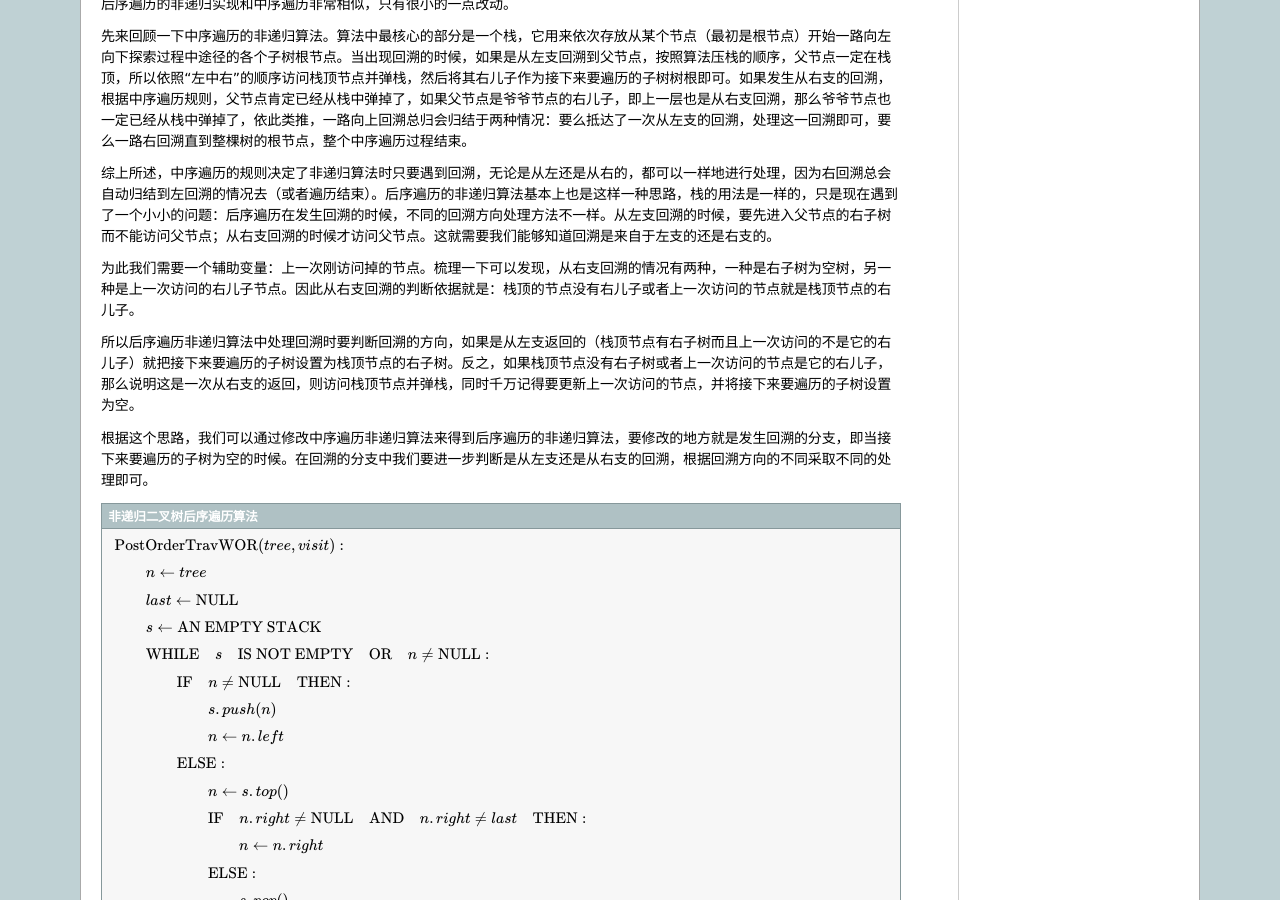
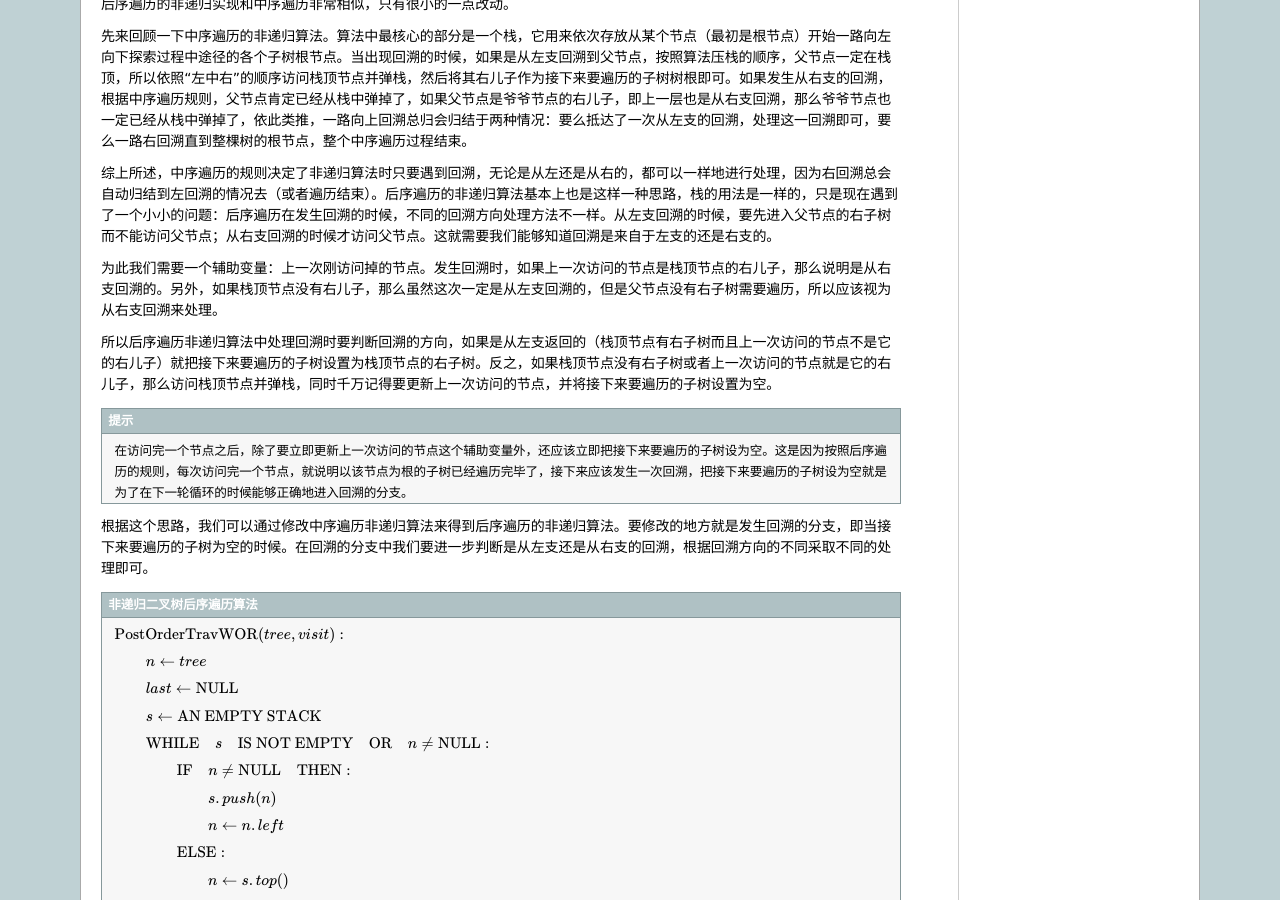
Before and after one commit to majorli/algo_guide, a Sphinx documentation site: the page built from source/ch03/sec04/345_bitree_5.rst, in a window 1280 px wide and 900 px high, scrolled down 1727 px. Built offline with Sphinx 7.4.7, drawn with Linux system fonts in a browser that asks for light colours; formulas are drawn with MathJax 3; some of the changed text lies outside the part shown.

Commit message:
20200907_2305draft_345_finished

```diff
--- a/source/ch03/sec04/345_bitree_5.rst
+++ b/source/ch03/sec04/345_bitree_5.rst
@@ -68,11 +68,15 @@
 
 综上所述，中序遍历的规则决定了非递归算法时只要遇到回溯，无论是从左还是从右的，都可以一样地进行处理，因为右回溯总会自动归结到左回溯的情况去（或者遍历结束）。后序遍历的非递归算法基本上也是这样一种思路，栈的用法是一样的，只是现在遇到了一个小小的问题：后序遍历在发生回溯的时候，不同的回溯方向处理方法不一样。从左支回溯的时候，要先进入父节点的右子树而不能访问父节点；从右支回溯的时候才访问父节点。这就需要我们能够知道回溯是来自于左支的还是右支的。
 
-为此我们需要一个辅助变量：上一次刚访问掉的节点。梳理一下可以发现，从右支回溯的情况有两种，一种是右子树为空树，另一种是上一次访问的右儿子节点。因此从右支回溯的判断依据就是：栈顶的节点没有右儿子或者上一次访问的节点就是栈顶节点的右儿子。
+为此我们需要一个辅助变量：上一次刚访问掉的节点。发生回溯时，如果上一次访问的节点是栈顶节点的右儿子，那么说明是从右支回溯的。另外，如果栈顶节点没有右儿子，那么虽然这次一定是从左支回溯的，但是父节点没有右子树需要遍历，所以应该视为从右支回溯来处理。
 
-所以后序遍历非递归算法中处理回溯时要判断回溯的方向，如果是从左支返回的（栈顶节点有右子树而且上一次访问的不是它的右儿子）就把接下来要遍历的子树设置为栈顶节点的右子树。反之，如果栈顶节点没有右子树或者上一次访问的节点是它的右儿子，那么说明这是一次从右支的返回，则访问栈顶节点并弹栈，同时千万记得要更新上一次访问的节点，并将接下来要遍历的子树设置为空。
+所以后序遍历非递归算法中处理回溯时要判断回溯的方向，如果是从左支返回的（栈顶节点有右子树而且上一次访问的节点不是它的右儿子）就把接下来要遍历的子树设置为栈顶节点的右子树。反之，如果栈顶节点没有右子树或者上一次访问的节点就是它的右儿子，那么访问栈顶节点并弹栈，同时千万记得要更新上一次访问的节点，并将接下来要遍历的子树设置为空。
 
-根据这个思路，我们可以通过修改中序遍历非递归算法来得到后序遍历的非递归算法，要修改的地方就是发生回溯的分支，即当接下来要遍历的子树为空的时候。在回溯的分支中我们要进一步判断是从左支还是从右支的回溯，根据回溯方向的不同采取不同的处理即可。
+.. hint::
+
+   在访问完一个节点之后，除了要立即更新上一次访问的节点这个辅助变量外，还应该立即把接下来要遍历的子树设为空。这是因为按照后序遍历的规则，每次访问完一个节点，就说明以该节点为根的子树已经遍历完毕了，接下来应该发生一次回溯，把接下来要遍历的子树设为空就是为了在下一轮循环的时候能够正确地进入回溯的分支。
+
+根据这个思路，我们可以通过修改中序遍历非递归算法来得到后序遍历的非递归算法。要修改的地方就是发生回溯的分支，即当接下来要遍历的子树为空的时候。在回溯的分支中我们要进一步判断是从左支还是从右支的回溯，根据回溯方向的不同采取不同的处理即可。
 
 .. admonition:: 非递归二叉树后序遍历算法
 
@@ -151,10 +155,12 @@
 
    W(n)=[W(n_{11})+W(n_{12})+1]+[W(n_{21})+W(n_{22})+1]+1=W(n_{11})+W(n_{12})+W(n_{21})+W(n_{22})+3
 
-一直这样分解下去，例如左子树的左子树的左子树的节点数可以表示为 :math:`n_{111}`\ ，而右子树的左子树的右子树的节点数可以表示为 :math:`n_{212}`\ 。一直到所有的分支都抵达空子树为止，很显然可以想象得到，最终的工作量就是所有的节点数：:math:`W(n)=n`\ 。
+一直这样分解下去，例如左子树的左子树的左子树的节点数量可以表示为 :math:`n_{111}`\ ，而右子树的左子树的右子树的节点数量可以表示为 :math:`n_{212}`\ 。一直到所有的分支都抵达空子树为止，这时候，每一个工作量的分量 :math:`W(n_{\dots})` 都为 :math:`0`\ ，而过程中每一次分叉都会留下一个根节点访问工作量 :math:`1`\ 。所以最终的工作量就是所有的节点数：:math:`W(n)=n`\ 。
 
-所以二叉树先中后三种序的遍历算法时间复杂度也是 :math:`O(n)`\ ，其中 :math:`n` 是节点总数。
+.. admonition:: 结论
 
-既然遍历的时间复杂度都是 :math:`O(n)`\ ，假如任意一个数据项存放在二叉树中每一个节点位置的概率都是均等的，也就是说都是 :math:`1\over n`\ ，那么按照任何一种遍历顺序在二叉树中查找数据项的平均时间复杂度也一定是 :math:`O(n)`\ 。这在讲解顺序表中查找元素的时间复杂度分析时已经演算过了，道理是一样的，因为二叉树遍历的结果就是一个顺序序列。
+   二叉树的层序和先中后三种序的遍历算法时间复杂度都是 :math:`O(n)`\ ，其中 :math:`n` 是节点总数。
 
-那么问题来了，既然时间复杂度和顺序表是一样的，存储上也没有任何优势，实现起来还复杂了不少，那么二叉树存在的意义是什么呢？只是为了好看吗？当然不是。上面我们所说的结论有一个前提，即\ :emphasis:`任意一个数据项存放在二叉树中每一个节点位置的概率都是均等的`\ 。但是我们可以给二叉树的节点位置定一些特定的规则，让不同的数据项根据规则存放在特定的节点上，从而打破这个前提假设，让二叉树的查找效率不再是 :math:`O(n)`\ 。规则都是人定的，我们可以根据问题的需要，利用二叉树的分叉结构来定义出一些特殊的二叉树，达到大大提高节点增删查改的效率的目的。一个最为经典的例子就是下一节要讲述的\ :strong:`二叉检索树`\ ，它是二叉树最最经典的用途。
+假如任意一个数据项存放在二叉树中每一个节点位置的概率都是均等的，也就是说都是 :math:`1\over n`\ ，那么按照任何一种遍历顺序在二叉树中查找数据项的平均时间复杂度也一定是 :math:`O(n)`\ 。这在讲解顺序表元素查找的时间复杂度时已经演算过了，道理是一样的，因为二叉树遍历的结果就是一个顺序序列。
+
+那么问题来了，既然时间复杂度和顺序表是一样的，存储上也没有任何优势，实现起来还复杂了不少，那么二叉树存在的意义是什么呢？只是为了好看吗？当然不是。上面我们所说的结论有一个前提，即\ :emphasis:`任意一个数据项存放在二叉树中每一个节点位置的概率都是均等的`\ 。但是我们可以给二叉树的节点位置定一些特定的规则，让不同的数据项根据规则存放在特定的节点上，从而打破这个前提假设，让二叉树的查找效率不再是 :math:`O(n)`\ 。规则都是人定的，我们可以根据问题的需要，利用二叉树的分叉结构来定义出一些特殊的二叉树，达到大大提高节点增删查改的效率的目的。可以说，没有特定的节点定位规则的二叉树都不是真正有用的二叉树。这方面一个最为经典的例子就是下一节要讲述的\ :strong:`二叉检索树`\ ，它是二叉树最最经典的用途。
```
Also changed, not shown: other parts of source/ch03/sec04/345_bitree_5.rst (+1 -1 lines).
